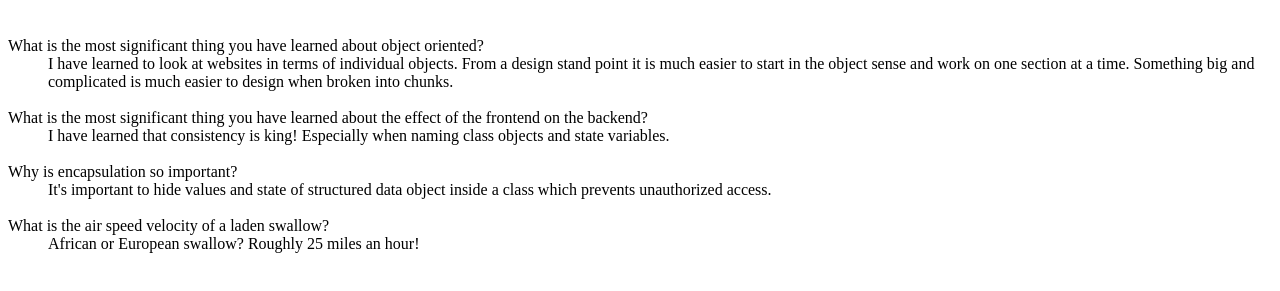
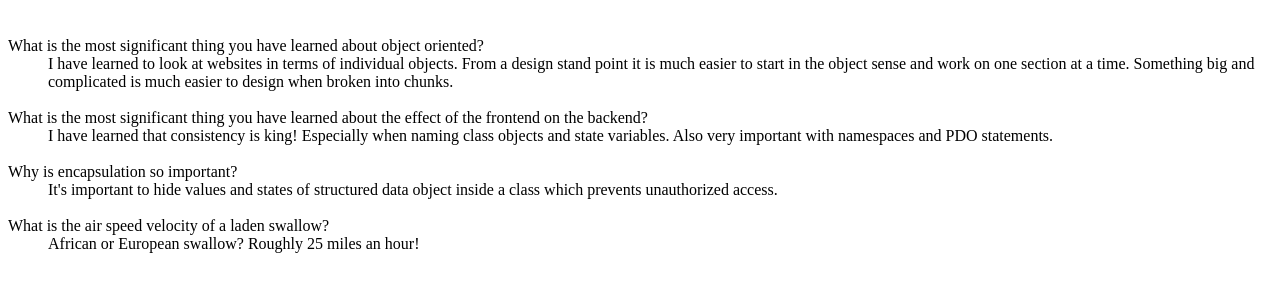
Before and after one commit to rbecker8/snap-data-design-reflection, a plain HTML site: page index.html in a window 1280 px wide. Shown: the part 61-352 px from the top of the page. Drawn offline with Linux system fonts and the light colour scheme.

Commit message:
Added to answer of second question.

```diff
--- a/index.html
+++ b/index.html
@@ -11,9 +11,9 @@
 			<dd>I have learned to look at websites in terms of individual objects.
 				From a design stand point it is much easier to start in the object sense and work on one section at a time.  Something big and complicated is much easier to design when broken into chunks.<br></dd>
 			<dt><br>What is the most significant thing you have learned about the effect of the frontend on the backend?</dt>
-			<dd>I have learned that consistency is king!  Especially when naming class objects and state variables.<br></dd>
+			<dd>I have learned that consistency is king!  Especially when naming class objects and state variables.  Also very important with namespaces and PDO statements.<br></dd>
 			<dt><br>Why is encapsulation so important?</dt>
-			<dd>It's important to hide values and state of structured data object inside a class which prevents unauthorized access.<br></dd>
+			<dd>It's important to hide values and states of structured data object inside a class which prevents unauthorized access.<br></dd>
 			<dt><br>What is the air speed velocity of a laden swallow?</dt>
 			<dd>African or European swallow? Roughly 25 miles an hour!</dd>
 		</dl>
```
